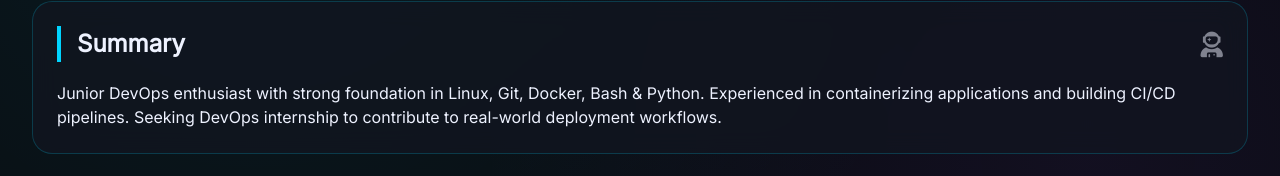
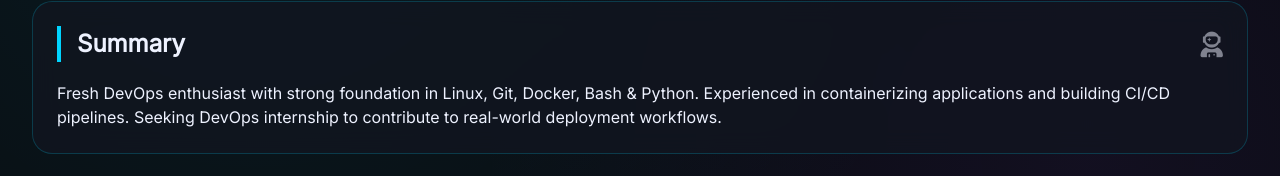
Before and after one commit to klarasameh1/DevOps-Portfolio, a website: page nodeapp/frontend/index.html in a window 1280 px wide. Shown: the part 406-582 px from the top of the page. Drawn offline with Linux system fonts and the light colour scheme; no server answers.

Commit message:
test 2 ci/cd

```diff
--- a/nodeapp/frontend/index.html
+++ b/nodeapp/frontend/index.html
@@ -64,7 +64,7 @@
         <section class="card">
             <div class="section-icon"><i class="fas fa-user-astronaut"></i></div>
             <h2>Summary</h2>
-            <p>Junior DevOps enthusiast with strong foundation in Linux, Git, Docker, Bash & Python. Experienced in
+            <p>Fresh DevOps enthusiast with strong foundation in Linux, Git, Docker, Bash & Python. Experienced in
                 containerizing applications and building CI/CD pipelines. Seeking DevOps internship to contribute to
                 real-world deployment workflows.</p>
         </section>
```
